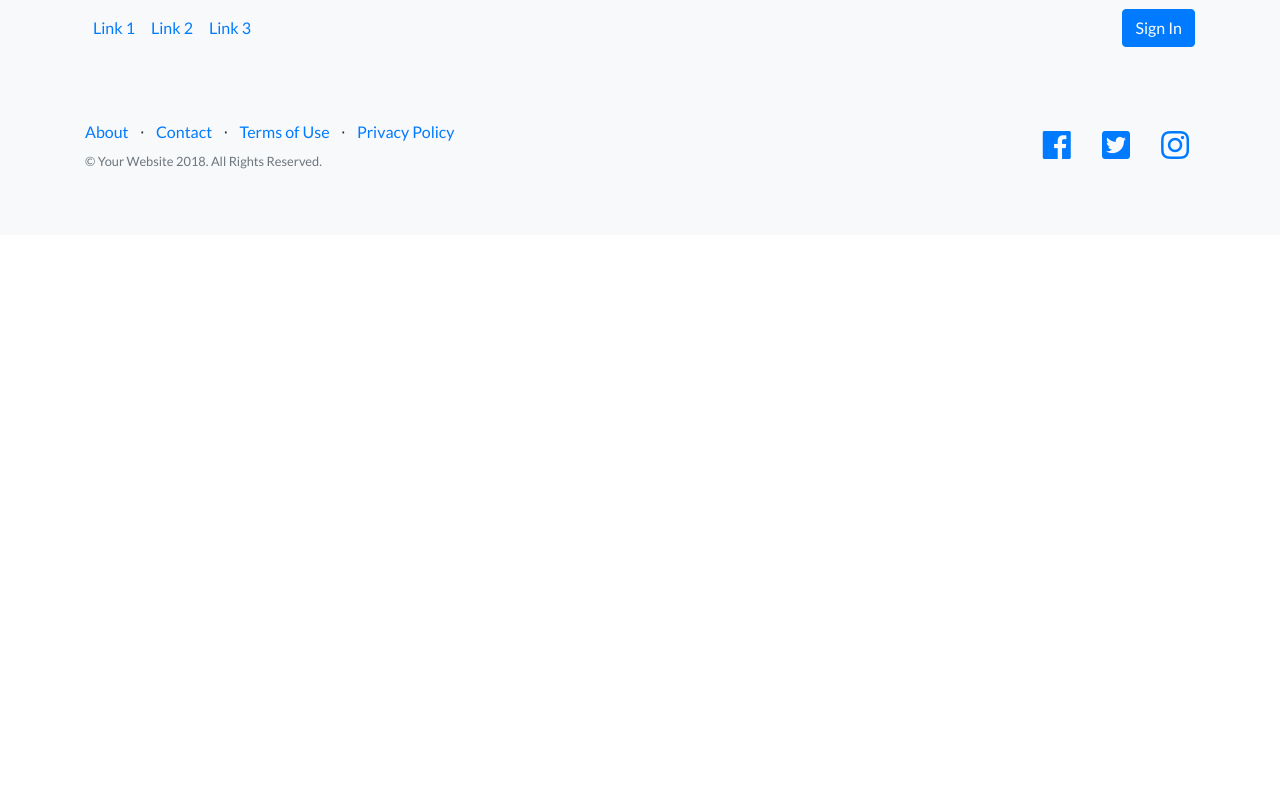
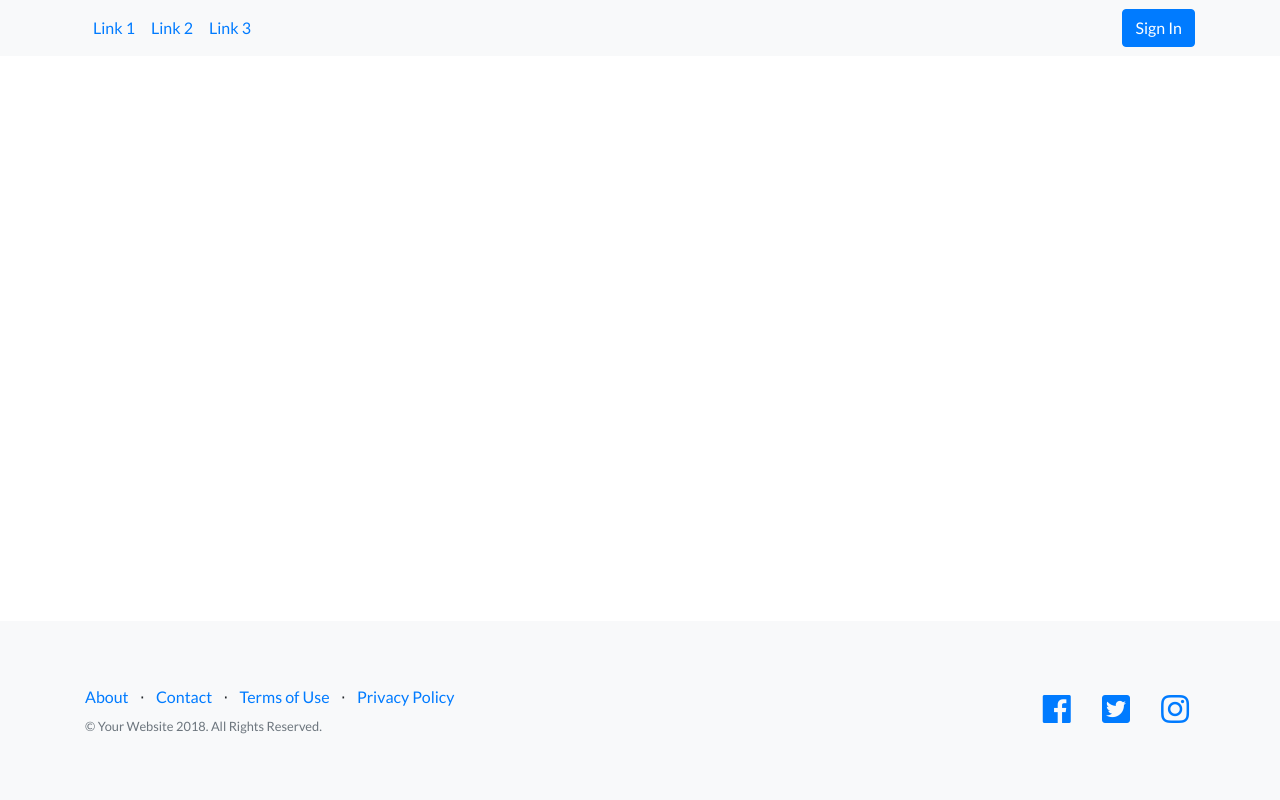
Before and after one commit to shacker/ap, a Django app: template ap/templates/base.html in a window 1280 px wide. Run offline with Django 3.2, Linux system fonts and the light colour scheme; the template is opened without the code that fills it, so the values that code supplies are empty; style sheets or scripts are compiled from the project's sources; some libraries are stand-ins or nearby versions.

Commit message:
Sticky footer

```diff
--- a/ap/templates/base.html
+++ b/ap/templates/base.html
@@ -83,7 +83,7 @@
 
 
     <!-- Footer -->
-    <footer class="footer bg-light">
+    <footer class="footer bg-light fixed-bottom">
       <div class="container">
         <div class="row">
           <div class="col-lg-6 h-100 text-center text-lg-left my-auto">
```
